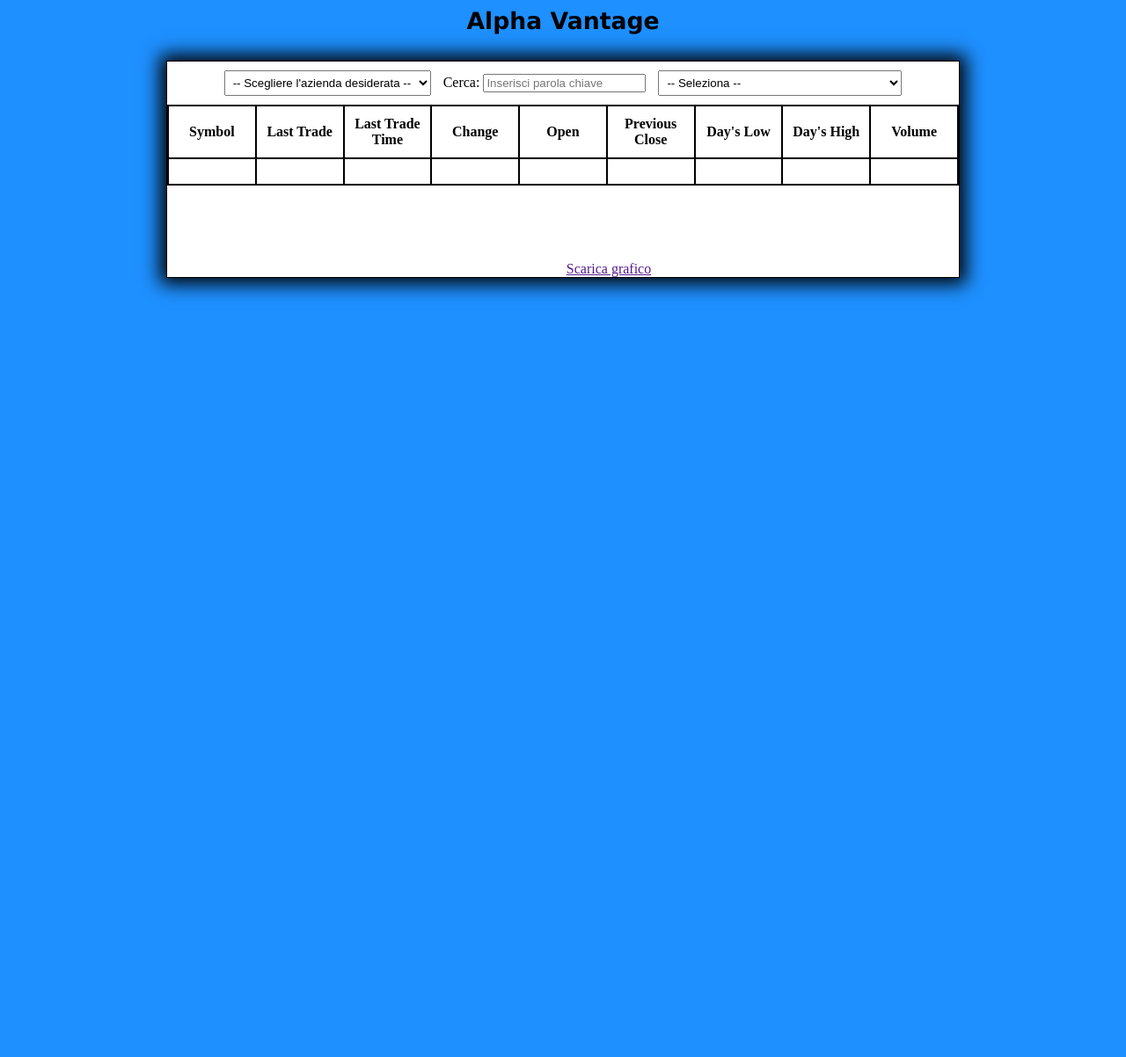
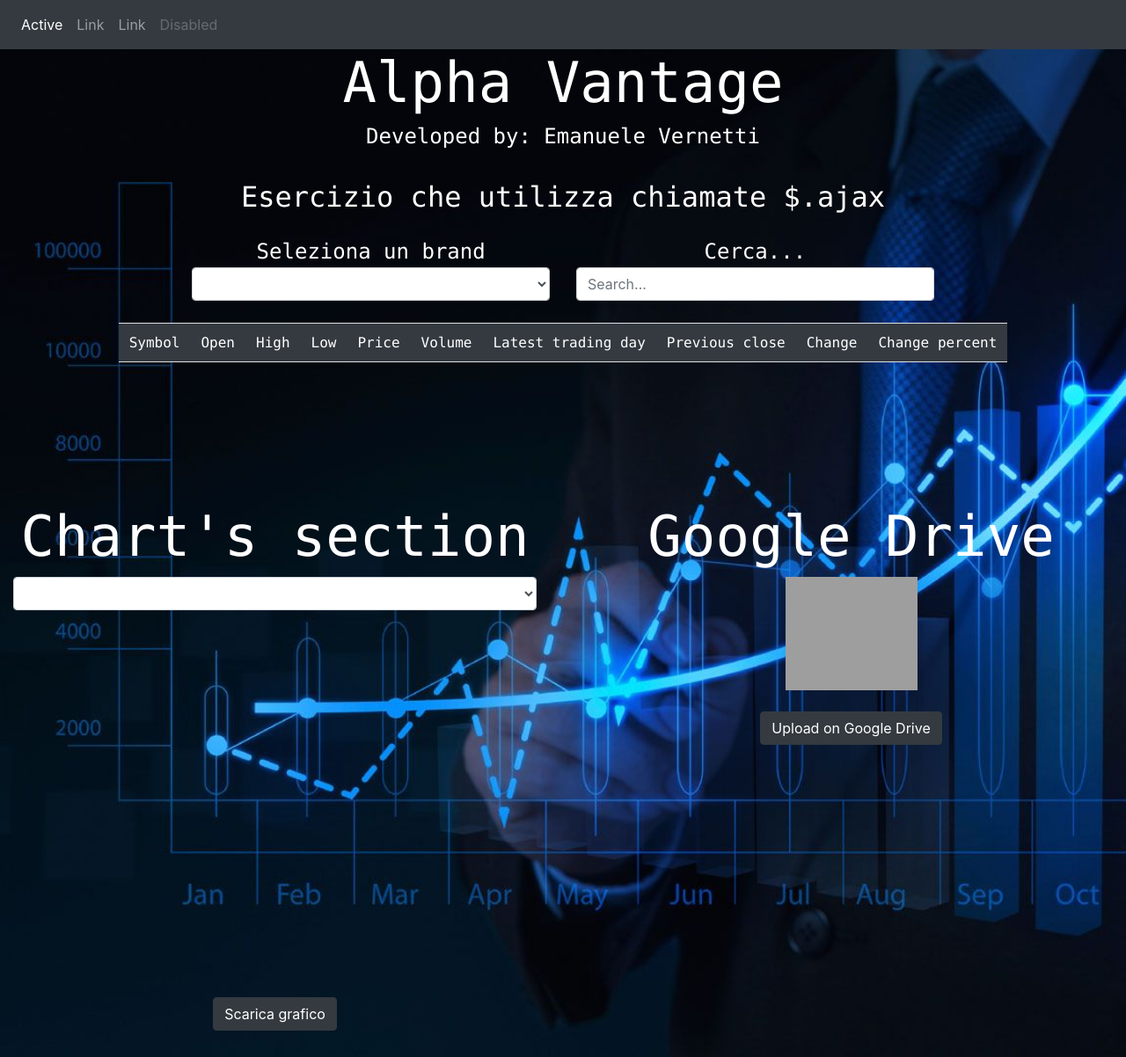
Before and after one commit to vallauri-ict/ajax-playground-emanuele-vernetti, a PHP site: page / in a window 1280 px wide. Shown: the whole page at 88% size. Before the commit the page ends 340 px from the top, so only its background shows below. Run offline with PHP 8.4, Linux system fonts and the light colour scheme; lists and menus that the app fills with data are empty; some libraries are stand-ins or nearby versions; grey boxes are pictures that could not be loaded.

Commit message:
Commit: migliorata la grafica della pagina html

```diff
--- a/Ajax-Finance/index.html
+++ b/Ajax-Finance/index.html
@@ -1,27 +1,107 @@
 <html>
 <head>
     <title>Get Stock Quotes</title>
+    <link rel="stylesheet" href="https://stackpath.bootstrapcdn.com/bootstrap/4.5.0/css/bootstrap.min.css" integrity="sha384-9aIt2nRpC12Uk9gS9baDl411NQApFmC26EwAOH8WgZl5MYYxFfc+NcPb1dKGj7Sk" crossorigin="anonymous">
     <link rel="stylesheet" type="text/css" href="style.css">
     <script src="http://code.jquery.com/jquery-latest.js"></script>
     <script src="https://cdn.jsdelivr.net/npm/chart.js@2.8.0"></script>
+    <script src="https://cdn.jsdelivr.net/npm/popper.js@1.16.0/dist/umd/popper.min.js" integrity="sha384-Q6E9RHvbIyZFJoft+2mJbHaEWldlvI9IOYy5n3zV9zzTtmI3UksdQRVvoxMfooAo" crossorigin="anonymous"></script>
+    <script src="https://stackpath.bootstrapcdn.com/bootstrap/4.5.0/js/bootstrap.min.js" integrity="sha384-OgVRvuATP1z7JjHLkuOU7Xw704+h835Lr+6QL9UvYjZE3Ipu6Tp75j7Bh/kR0JKI" crossorigin="anonymous"></script>
     <script src="index.js" type="application/javascript"></script>
 </head>
 
 <body>
-<h1 align="center">Alpha Vantage</h1>
+<nav class="navbar navbar-expand-sm bg-dark navbar-dark">
+    <ul class="navbar-nav">
+        <li class="nav-item active">
+            <a class="nav-link" href="#">Active</a>
+        </li>
+        <li class="nav-item">
+            <a class="nav-link" href="#">Link</a>
+        </li>
+        <li class="nav-item">
+            <a class="nav-link" href="#">Link</a>
+        </li>
+        <li class="nav-item">
+            <a class="nav-link disabled" href="#">Disabled</a>
+        </li>
+    </ul>
+</nav>
+<h1 align="center" id="titolo">Alpha Vantage</h1>
+<h6 align="center" id="sottotitolo">Developed by: Emanuele Vernetti</h6>
     <div id="wrapper">
-        <select id="lstCompanies">
-            <option value="null"> -- Scegliere l'azienda desiderata -- </option>
+        <div class="row">
+            <div class="col-sm-12" style="font-size: 2.0em; color: white; font-family: Consolas; margin-bottom: 20px;">Esercizio che utilizza chiamate $.ajax</div>
+            <div class="col-sm-2"></div>
+            <div class="col-sm-4">
+                <div class="text-center simple-text">
+                    <span>Seleziona un brand</span>
+                </div>
+                <div class="input-group">
+                    <select class="form-control" id="lstCompanies">
+                        <option value="null"></option>
                         <option value="MSFT">Microsoft</option>
                         <option value="SNE">Sony</option>
                         <option value="BABA">Alibaba</option>
                         <option value="IBM">IBM</option>
                         <option value="XIACF">Xiaomi</option>
                     </select>
-        <label for="txtSearch">Cerca: </label>
-        <input type="text" id="txtSearch" placeholder="Inserisci parola chiave">
-        <select id="cmbSelectForChart">
-            <option value="null"> -- Seleziona -- </option>
+                </div>
+            </div>
+            <div class="col-sm-4">
+                <div class="text-center simple-text">
+                    <span>Cerca...</span>
+                </div>
+                <div class="input-group">
+                    <input type="text" class="form-control" placeholder="Search..." id="txtSearch">
+                </div>
+            </div>
+        </div>
+
+        <div class="row justify-content-center">
+            <div class="col-auto">
+                <table class="table table-responsive" style="color:#ffffff;margin-top: 25px;font-family: Consolas;">
+                    <thead class="bg-dark">
+                    <tr>
+                        <td>Symbol</td>
+                        <td>Open</td>
+                        <td>High</td>
+                        <td>Low</td>
+                        <td>Price</td>
+                        <td>Volume</td>
+                        <td>Latest trading day</td>
+                        <td>Previous close</td>
+                        <td>Change</td>
+                        <td>Change percent</td>
+                    </tr>
+                    </thead>
+                    <tbody>
+                    <tr>
+                        <td id="symbol"></td>
+                        <td id="open"></td>
+                        <td id="high"></td>
+                        <td id="low"></td>
+                        <td id="price"></td>
+                        <td id="volume"></td>
+                        <td id="latestTradingDay"></td>
+                        <td id="previousClose"></td>
+                        <td id="change"></td>
+                        <td id="changePercent"></td>
+                    </tr>
+                    </tbody>
+                </table>
+            </div>
+        </div>
+
+        <br><br><br><br><br>
+
+        <div class="row">
+            <div class="col-sm-6">
+            <h1 align="center" id="titoloChart">Chart's section</h1>
+                <div class="col-sm-12">
+                    <div class="input-group">
+                        <select id="cmbSelectForChart" class="form-control">
+                            <option value="null"></option>
                             <option>Rank A: Real-Time Performance</option>
                             <option>Rank B: 1 Day Performance</option>
                             <option>Rank C: 5 Day Performance</option>
@@ -33,41 +113,28 @@
                             <option>Rank I: 5 Year Performance</option>
                             <option>Rank J: 10 Year Performance</option>
                         </select>
-        </select>
-        <div id="quote">
-            <table cellspacing="0" cellpadding="3" id="tableQuotes">
-                <tr>
-                    <th>Symbol</th>
-                    <th>Last Trade</th>
-                    <th>Last Trade Time</th>
-                    <th>Change</th>
-                    <th>Open</th>
-                    <th>Previous Close</th>
-                    <th>Day's Low</th>
-                    <th>Day's High</th>
-                    <th>Volume</th>
-                </tr>
-                <tr>
-                    <td id="symbol"></td>
-                    <td id="lastTrade"></td>
-                    <td id="lastTradeTime"></td>
-                    <td id="change"></td>
-                    <td id="open"></td>
-                    <td id="previousClose"></td>
-                    <td id="daysLow"></td>
-                    <td id="daysHigh"></td>
-                    <td id="volume"></td>
-                </tr>
-            </table>
+                    </div>
                 </div>
             <canvas id="myChart" width="400" height="400"></canvas>
-        <a id="download"
-        download="ChartImage.jpg"
-        href=""
-        class="btn btn-primary"
-        title="Scarica grafico">Scarica grafico
-        <i class="fa fa-download"></i>
-        </a>
+            <div class="col-sm-12">
+                <a id="download" download="ChartImage.jpg" href="" class="btn btn-dark" title="Scarica grafico">Scarica grafico</a>
+            </div>
+            </div>
+            <div class="col-sm-6">
+                <h1 align="center" id="titoloDrive">Google Drive</h1>
+                <div class="row">
+                    <div class="col-sm-12">
+                        <img id="driveImage" src="img/drive.png">
+                    </div>
+                </div>
+                <br>
+                <div class="col-sm-12">
+                    <a id="upload" class="btn btn-dark" href="" title="Upload file">Upload on Google Drive</a>
+                </div>
+            </div>
+
+        </div>
+
     </div>
 </body>
 
--- a/Ajax-Finance/index.js
+++ b/Ajax-Finance/index.js
@@ -12,6 +12,7 @@ $(document).ready(function ()
         showHints($(this).val());
     });
     _lst.prop("selectedIndex","0");
+
     _lst.on("change",function ()
     {
         if($(this).val()!="null")
@@ -118,23 +119,6 @@ $(document).ready(function ()
             },3000);
     });
 
-    // $("#download").on('click', function()
-    //     // {
-    //     //     let url_base64jp = document.getElementById("myChart").toDataURL("image/jpg");
-    //     //     let a =  $("#download");
-    //     //     a.href = url_base64jp;
-    //     //
-    //     //     setTimeout(function ()
-    //     //     {
-    //     //         let result=prompt("Vuoi salvare il grafico su Google Drive?");
-    //     //         if(result!=null)
-    //     //         {
-    //     //             window.open("http://127.0.0.1:8080/indexUpload.html");
-    //     //         }
-    //     //     },3000);
-    //     // });
-
-
 });
 
 function getGlobalQuotes(symbol) {
@@ -143,14 +127,15 @@ function getGlobalQuotes(symbol) {
         function (data) {
             $("#symbol").text(data["Global Quote"]["01. symbol"]);
             let globalQuoteData = data["Global Quote"];
+            $("#open").text(globalQuoteData["02. open"]);
+            $("#high").text(globalQuoteData["03. high"]);
+            $("#low").text(globalQuoteData["04. low"]);
+            $("#price").text(globalQuoteData["05. price"]);
+            $("#volume").text(globalQuoteData["06. volume"]);
+            $("#latestTradingDay").text(globalQuoteData["07. latest trading day"]);
             $("#previousClose").text(globalQuoteData["08. previous close"]);
-            $("#open").text(globalQuoteData["02. open"]);
-            $("#lastTrade").text(globalQuoteData["05. price"]);
-            $("#lastTradeTime").text(globalQuoteData["07. latest trading day"]);
             $("#change").text(globalQuoteData["09. change"]);
-            $("#daysLow").text(globalQuoteData["04. low"]);
-            $("#daysHigh").text(globalQuoteData["03. high"]);
-            $("#volume").text(globalQuoteData["06. volume"]);
+            $("#changePercent").text(globalQuoteData["10. change percent"]);
         }
     );
 }
--- a/Ajax-Finance/style.css
+++ b/Ajax-Finance/style.css
@@ -1,52 +1,60 @@
 html,
-body {
-  background-color: dodgerblue;
+body
+{
+  background-image: url("img/background.jpg");
+  background-size: cover;
+  background-repeat: no-repeat;
+  overflow: hidden;
 }
 
-#wrapper {
-  width: 900px;
-  border: 1px solid black;
+span
+{
+  color: white;
+  font-family: Consolas;
+  font-size: 1.5em;
+}
+
+h1
+{
+  font-family: Consolas;
+  font-size: 4.0em;
+  color: white;
+}
+
+#sottotitolo
+{
+  font-family: Consolas;
+  font-size: 1.5em;
+  color: white;
+  margin-bottom: 15px;
+}
+
+#wrapper
+{
   margin: 30px auto;
-  background-color: white;
-  box-shadow: 0 0 20px 7px black;
   text-align: center;
 }
 
-table {
+table
+{
   table-layout: fixed;
   width: 100%;
-  /* margin: 10px; */
+  font-family: Consolas;
 }
 
-table,
-th,
-td {
-  border: 1px solid black;
+tr
+{
+  font-family: Consolas;
 }
 
-th {
-  height: 60px;
+canvas
+{
+  margin: 20px;
 }
 
-td {
-  height: 30px;
+#driveImage
+{
+  width: 150px;
+  height: 129px;
+  display: inline;
 }
-
-h1{
-  text-align: center;
-  font-family: Verdana, serif;
-  font-size: 20pt;
-}
-
-select{
-  padding: 5px;
-  margin: 10px;
-}
-
-canvas{
-  height: 100px;
-}
-
-a{
-  margin: 0 auto;
-}
```
Lines whose indentation alone changed are shown as unchanged.
